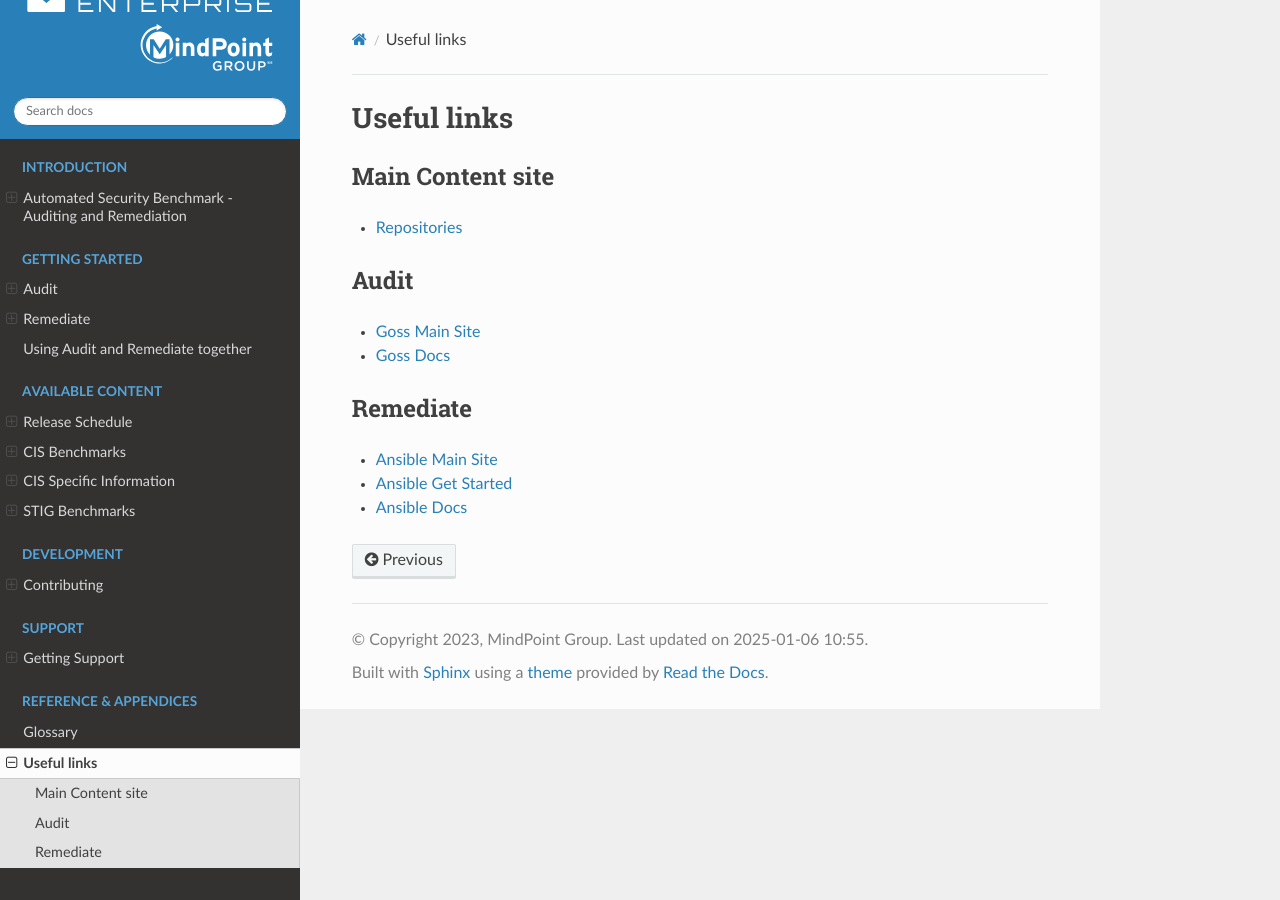
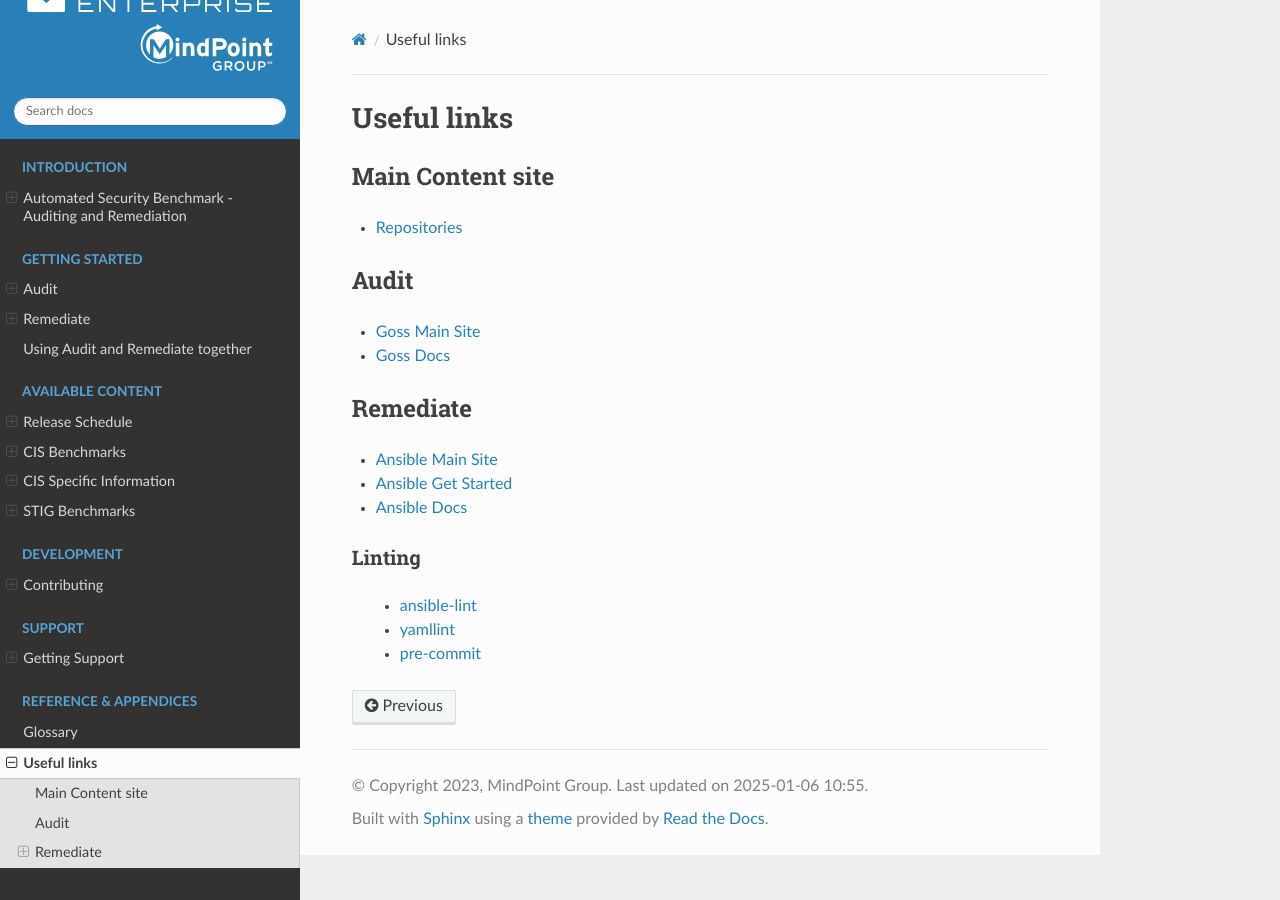
Before and after one commit to ansible-lockdown/MPG-AL-READTHEDOCS, a Sphinx documentation site: the page built from docs/source/links.rst, in a window 1280 px wide. Built offline with Sphinx 7.4.7 and the Read the Docs theme 3.1.0, drawn with Linux system fonts in a browser that asks for light colours; pages that are not in the unit, such as notebooks, are missing from menus.

Commit message:
Additional links
Signed-off-by: Mark Bolwell <mark.bollyuk@gmail.com>

```diff
--- a/docs/source/links.rst
+++ b/docs/source/links.rst
@@ -7,15 +7,21 @@
 - `Repositories <https://github.com/ansible-lockdown/>`_
 
 Audit
-~~~~
+~~~~~
 
-- `Goss Main Site <http://goss.rocks>`_
-- `Goss Docs <https://github.com/aelsabbahy/goss/blob/master/docs/manual.md>`_
-
+- `Goss Main Site <https://goss.rocks>`_
+- `Goss Docs <https://goss.readthedocs.io/en/stable/>`_
 
 Remediate
-~~~~~~~
+~~~~~~~~~
 
 - `Ansible Main Site <https://ansible.com>`_
 - `Ansible Get Started <https://www.ansible.com/resources/get-started>`_
 - `Ansible Docs <https://docs.ansible.com/ansible/latest/index.html>`_
+
+Linting
+^^^^^^^
+
+  - `ansible-lint <https://ansible.readthedocs.io/projects/lint/>`_
+  - `yamllint <https://yamllint.readthedocs.io/en/stable/>`_
+  - `pre-commit <https://pre-commit.com>`_
```
